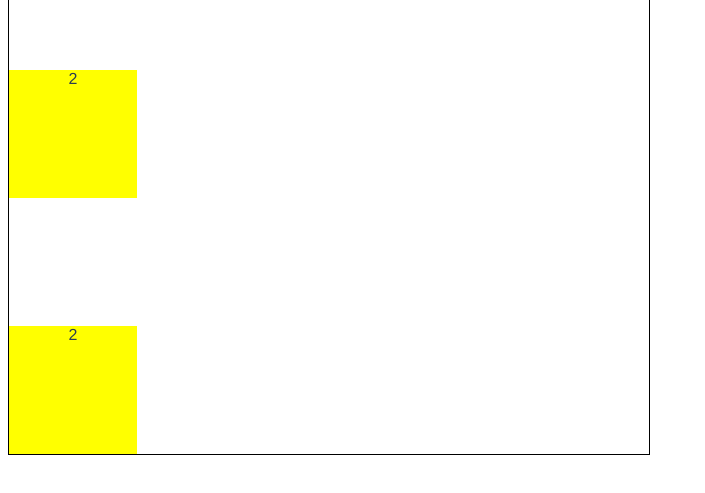
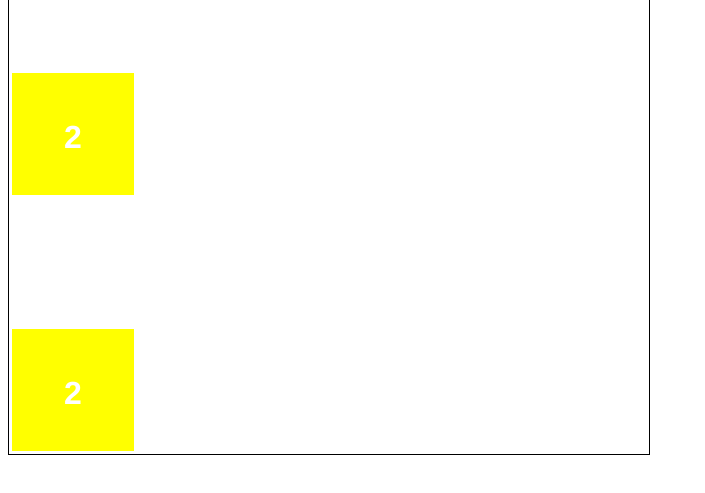
Before and after one commit to wmzy/vue-2048, a Vue app: page / in a window 1280 px wide. Shown: the part 195-688 px from the top of the page, without its empty margins (0-705 px from the left). Built offline with nearby package versions, Linux system fonts and the light colour scheme.

Commit message:
number style

```diff
--- a/src/components/Game.vue
+++ b/src/components/Game.vue
@@ -77,9 +77,13 @@ export default {
 
       await delay(moveTime);
       if (removeSet.size) {
+        // FIXME: remove multi numbers in one tick maybe result in node move
         this.numbers = this.numbers.filter(n => !removeSet.has(n));
         // eslint-disable-next-line no-param-reassign, no-return-assign
         doubleSet.forEach(n => (n.value *= 2));
+
+        // remove and add in one tick result in dom node move
+        await this.$nextTick();
       }
       this.addNumber();
       await delay(doubleTime);
@@ -122,6 +126,9 @@ export default {
   height: 40rem;
   position: relative;
   border: 1px solid black;
+  color: white;
+  font-weight: bolder;
+  font-size: 2rem;
 
   $size: 8rem;
 
@@ -142,6 +149,10 @@ export default {
     width: $size;
     height: $size;
     animation: fadeIn 0.5s;
+    line-height: $size;
+    padding: 0.2rem;
+    box-sizing: border-box;
+    background-clip: content-box;
 
     $colors:
       2 yellow, 4 green, 8 blue, 16 yellowgreen, 32 orange,
@@ -149,7 +160,7 @@ export default {
 
     @each $number, $color in $colors {
       &[value="#{$number}"] {
-        background: $color;
+        background-color: $color;
       }
     }
 
```
